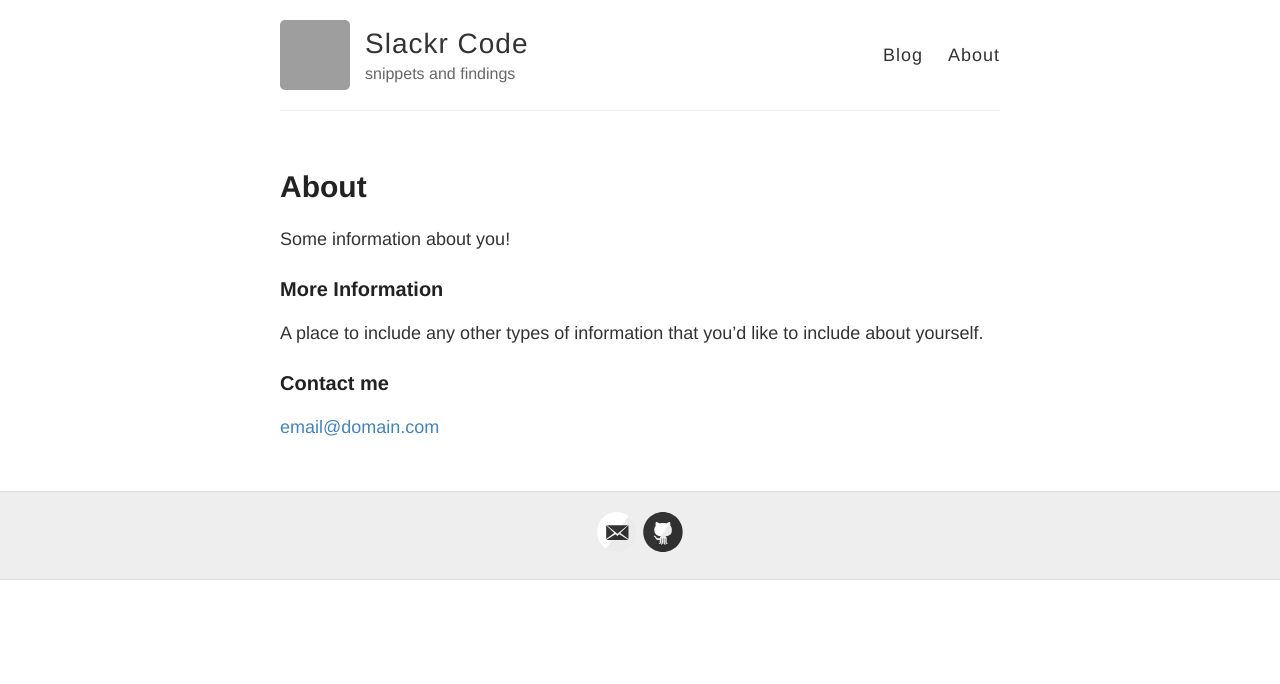
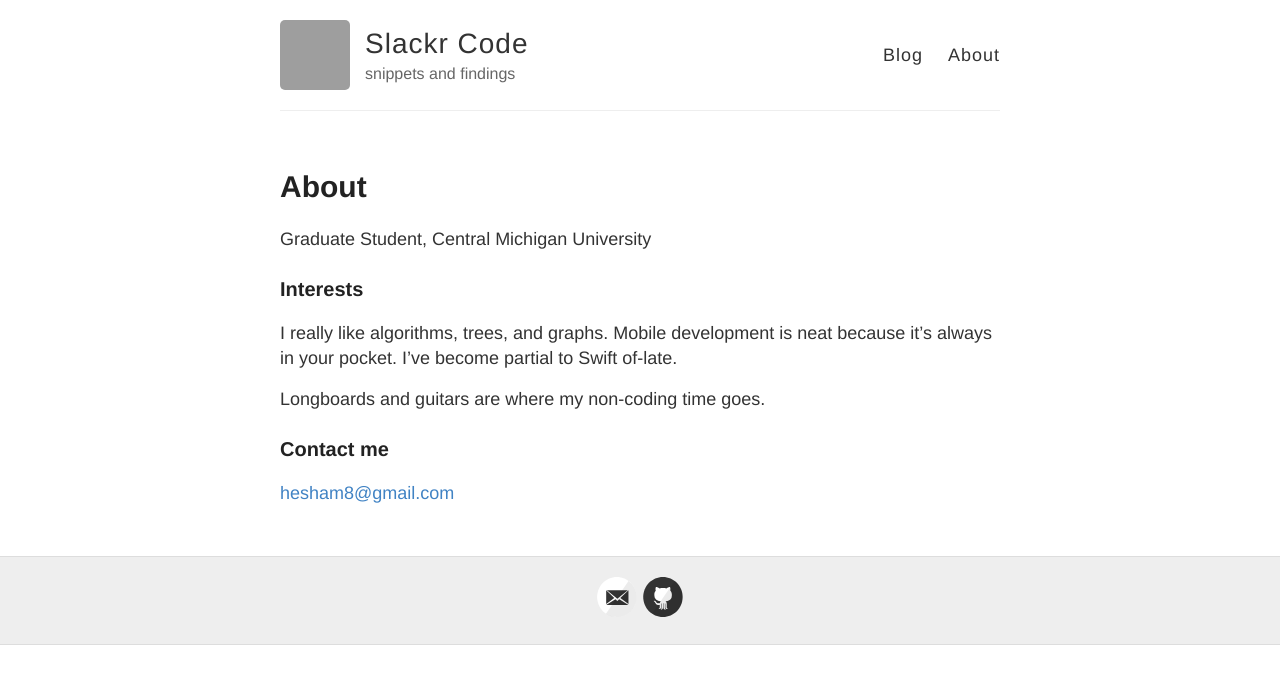
Before and after one commit to Iron-Ham/hesham8.github.io, a Jekyll site: the page built from about.md, in a window 1280 px wide. Shown: the top 684 px of the page. Built offline with Jekyll 4.4.1, drawn with Linux system fonts in a browser that asks for light colours; Markdown is read by kramdown in place of the engine named in the settings; grey boxes are pictures that could not be loaded.

Commit message:
first post

```diff
--- a/_layouts/post.html
+++ b/_layouts/post.html
@@ -4,7 +4,7 @@ layout: default
 
 <article class="post">
   <h1>{{ page.title }}</h1>
-
+  <h3>{{ page.subtitle }}</h3>
   <div class="entry">
     {{ content }}
   </div>
--- a/about.md
+++ b/about.md
@@ -4,12 +4,14 @@ title: About
 permalink: /about/
 ---
 
-Some information about you!
+Graduate Student, Central Michigan University
 
-### More Information
+### Interests
 
-A place to include any other types of information that you'd like to include about yourself.
+I really like algorithms, trees, and graphs. Mobile development is neat because it's always in your pocket. I've become partial to Swift of-late.
+
+Longboards and guitars are where my non-coding time goes.
 
 ### Contact me
 
-[email@domain.com](mailto:email@domain.com)
+[hesham8@gmail.com](mailto:hesham8@gmail.com)
```
Also changed, not shown: _posts/2014-3-3-Hello-World.md (deleted, +0 -10 lines), _posts/2015-9-26-Genetic-Algorithm.md (added, +123 -0 lines), 1 other file.
